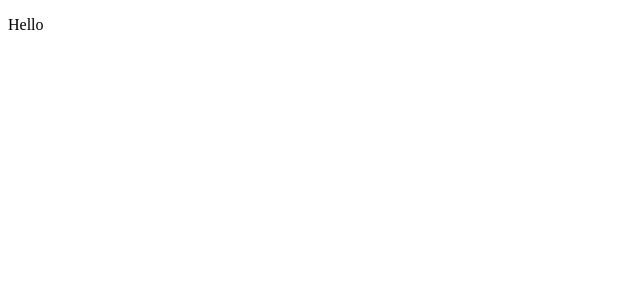
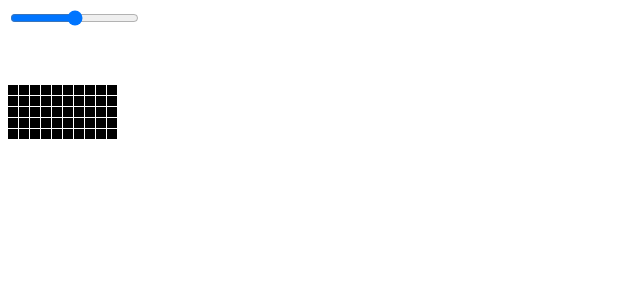
Before and after one commit to tbk03/climate-indicators, a Svelte app: page / in a window 1280 px wide. Shown: the top 300 px of the page, without its empty margins (0-640 px from the left). Built offline with nearby package versions, Linux system fonts and the light colour scheme.

Commit message:
use a slider input to control how many out of 100 cells show in a grid

```diff
--- a/src/App.svelte
+++ b/src/App.svelte
@@ -1,11 +1,49 @@
 <script>
+  function make2DArray(cols, rows) {
+    let arr = new Array(cols);
+    for (let i = 0; i < arr.length; i++) {
+      arr[i] = new Array(rows);
+    }
+    return arr;
+  }
+
+  let grid = make2DArray(10, 10);
+
+  let numCells = 50;
+  let cellsVisible = 0;
+
+  $: {
+    for (let i = grid.length - 1; i >= 0; i--) {
+      let row = grid[i];
+      for (let j = 0; j < row.length; j++) {
+        if (cellsVisible < +numCells) {
+          grid[i][j] = true;
+          cellsVisible++;
+        } else {
+          grid[i][j] = false;
+        }
+      }
+    }
+    cellsVisible = 0;
+  }
+  // start from bottom of array
 
 </script>
 
 <main>
-  <p>Hello</p>
+  <div class="range-container">
+    <input type="range" min="0" max="100" bind:value={numCells} />
+  </div>
+  <svg height="400" width="400">
+    {#each grid as row, i}
+      {#each row as cell, j}
+        {#if grid[i][j]}
+          <rect width="10" height="10" x={j * 11} y={i * 11} />
+        {/if}
+      {/each}
+    {/each}
+  </svg>
 </main>
 
 <style>
-
 </style>
```
